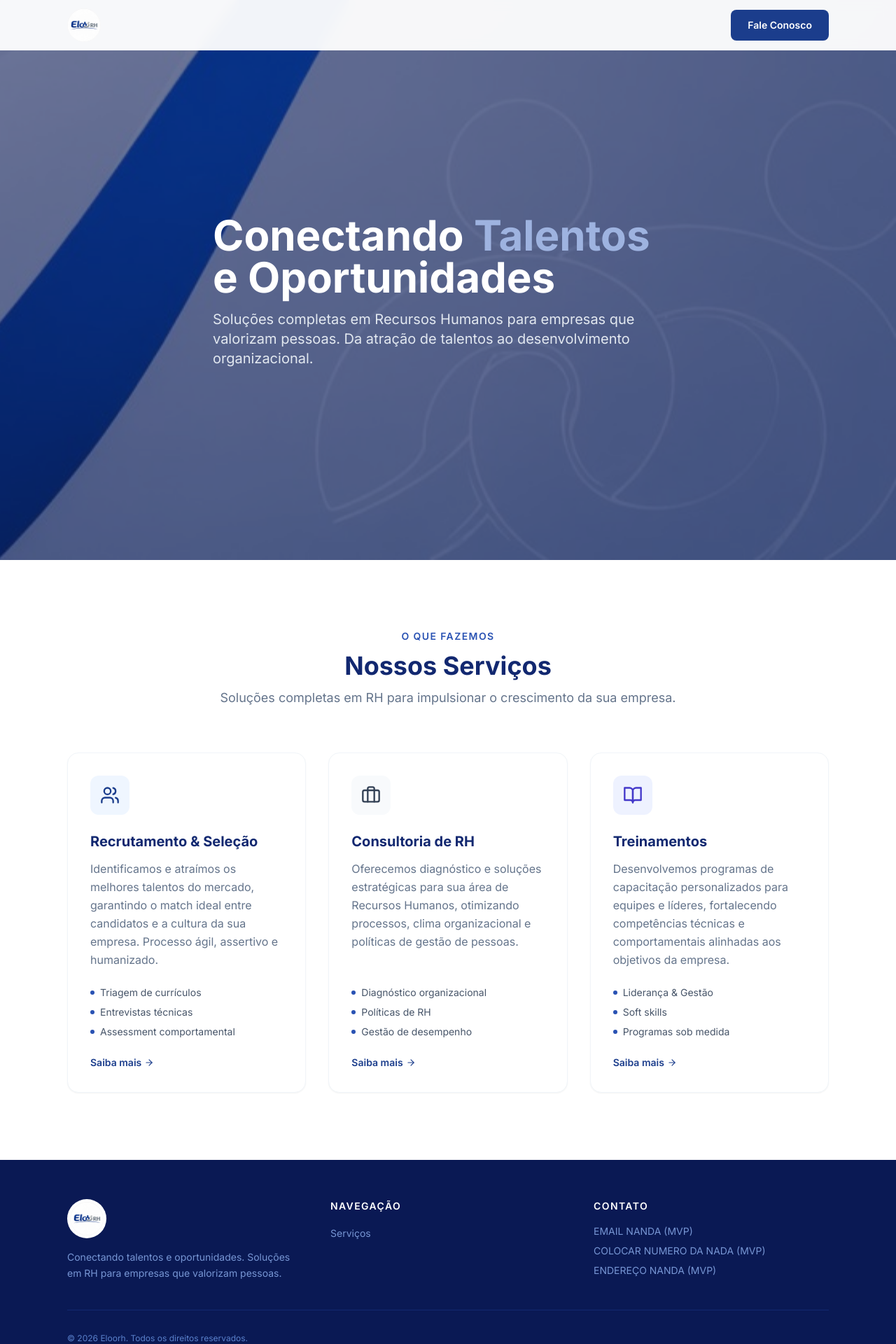
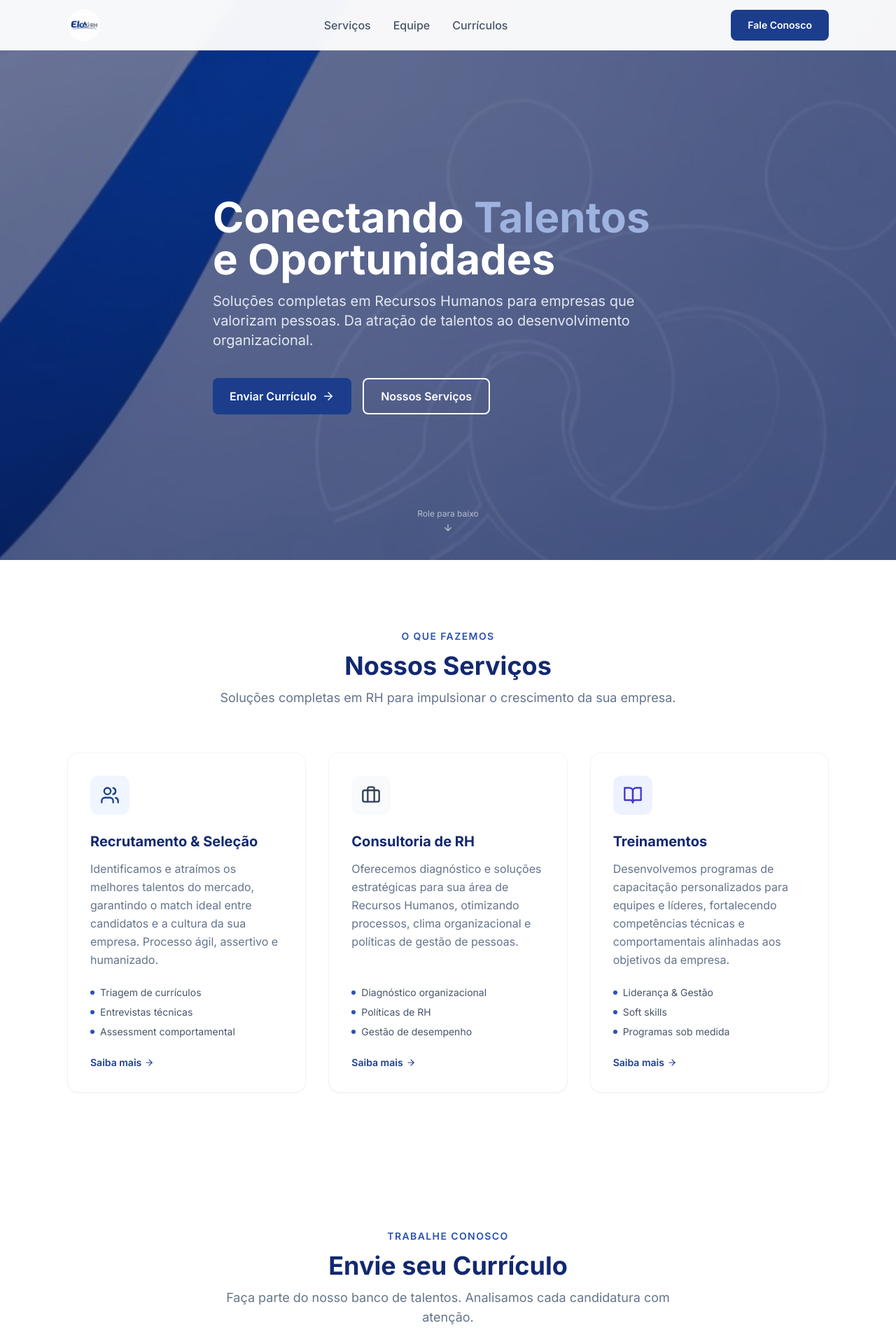
Before and after one commit to PedroElorriaga/eloorh, a React (Vite) app: page / in a window 1280 px wide. Shown: the top 1920 px of the page at 70% size. Built offline with nearby package versions, Linux system fonts and the light colour scheme.

Commit message:
feat: v1.0.0

```diff
--- a/package.json
+++ b/package.json
@@ -1,7 +1,7 @@
 {
   "name": "eloorh",
   "private": true,
-  "version": "0.1.0",
+  "version": "1.0.0",
   "type": "module",
   "scripts": {
     "dev": "vite",
--- a/src/App.jsx
+++ b/src/App.jsx
@@ -14,8 +14,8 @@ function App() {
                 <Hero />
                 <Services />
                 {/* <Team /> */}
-                {/* <ResumeForm /> */}
-                {/* <Contact /> */}
+                <ResumeForm />
+                <Contact />
             </main>
             <Footer />
         </div>
--- a/src/components/Contact.jsx
+++ b/src/components/Contact.jsx
@@ -1,5 +1,5 @@
 import { useState } from 'react'
-import { Mail, Phone, MapPin, CheckCircle } from 'lucide-react'
+import { Mail, MessageCircleMore, MapPin, CheckCircle } from 'lucide-react'
 import { useScrollAnimation } from '../hooks/useScrollAnimation'
 
 const INITIAL = { nome: '', email: '', assunto: '', mensagem: '' }
@@ -55,19 +55,19 @@ export default function Contact() {
                         <InfoItem
                             icon={Mail}
                             label="E-mail"
-                            value="pedrohes2002@outlook.com"
-                            href="mailto:pedrohes2002@outlook.com"
+                            value="consultoria.eloorh@gmail.com"
+                            href="mailto:consultoria.eloorh@gmail.com"
                         />
                         <InfoItem
-                            icon={Phone}
+                            icon={MessageCircleMore}
                             label="Telefone / WhatsApp"
-                            value="(11) 97335-2818"
-                            href="https://wa.me/5511973352818"
+                            value="(35) 99978-4561"
+                            href="https://wa.me/5535999784561"
                         />
                         <InfoItem
                             icon={MapPin}
                             label="Localização"
-                            value="Barueri, SP"
+                            value="Extrema, MG"
                         />
 
                         <div className="pt-4 border-t border-primary-700">
--- a/src/components/Footer.jsx
+++ b/src/components/Footer.jsx
@@ -1,8 +1,8 @@
 const NAV = [
     { label: 'Serviços', href: '#servicos' },
-    // { label: 'Equipe', href: '#equipe' },
-    // { label: 'Currículos', href: '#curriculos' },
-    // { label: 'Contato', href: '#contato' },
+    { label: 'Equipe', href: '#equipe' },
+    { label: 'Currículos', href: '#curriculos' },
+    { label: 'Contato', href: '#contato' },
 ]
 
 const YEAR = new Date().getFullYear()
@@ -60,16 +60,16 @@ export default function Footer() {
                         </h4>
                         <ul className="space-y-2 text-sm text-primary-300">
                             <li>
-                                <a href="mailto:pedrohes2002@outlook.com" className="hover:text-white transition-colors break-all">
-                                    EMAIL NANDA (MVP)
+                                <a href="mailto:consultoria.eloorh@gmail.com" className="hover:text-white transition-colors break-all">
+                                    consultoria.eloorh@gmail.com
                                 </a>
                             </li>
                             <li>
-                                <a href="https://wa.me/5511973352818" target="_blank" rel="noreferrer" className="hover:text-white transition-colors">
-                                    COLOCAR NUMERO DA NADA (MVP)
+                                <a href="https://wa.me/5535999784561" target="_blank" rel="noreferrer" className="hover:text-white transition-colors">
+                                    (35) 99978-4561
                                 </a>
                             </li>
-                            <li>ENDEREÇO NANDA (MVP)</li>
+                            <li>Extrema, MG</li>
                         </ul>
                     </div>
                 </div>
--- a/src/components/Header.jsx
+++ b/src/components/Header.jsx
@@ -2,9 +2,9 @@ import { useState, useEffect } from 'react'
 import { Menu, X } from 'lucide-react'
 
 const NAV_LINKS = [
-    // { label: 'Serviços', href: '#servicos' },
-    // { label: 'Equipe', href: '#equipe' },
-    // { label: 'Currículos', href: '#curriculos' },
+    { label: 'Serviços', href: '#servicos' },
+    { label: 'Equipe', href: '#equipe' },
+    { label: 'Currículos', href: '#curriculos' },
     // { label: 'Contato', href: '#contato' },
 ]
 
--- a/src/components/Hero.jsx
+++ b/src/components/Hero.jsx
@@ -35,7 +35,7 @@ export default function Hero() {
                         pessoas. Da atração de talentos ao desenvolvimento organizacional.
                     </p>
 
-                    {/* <div className="flex flex-wrap gap-4">
+                    <div className="flex flex-wrap gap-4">
                         <button
                             onClick={() => handleScroll('#curriculos')}
                             className="btn-primary"
@@ -49,17 +49,17 @@ export default function Hero() {
                         >
                             Nossos Serviços
                         </button>
-                    </div> */}
+                    </div>
                 </div>
             </div>
 
             {/* Scroll indicator */}
-            {/* <div className="absolute bottom-8 left-1/2 -translate-x-1/2 z-10 flex flex-col items-center gap-1 text-white/60 text-xs animate-bounce">
+            <div className="absolute bottom-8 left-0 right-0 mx-auto w-fit z-10 flex flex-col items-center gap-1 text-white/60 text-xs animate-bounce">
                 <span>Role para baixo</span>
                 <svg width="16" height="16" viewBox="0 0 24 24" fill="none" stroke="currentColor" strokeWidth="2">
                     <path d="M12 5v14M5 12l7 7 7-7" />
                 </svg>
-            </div> */}
+            </div>
         </section>
     )
 }
```
